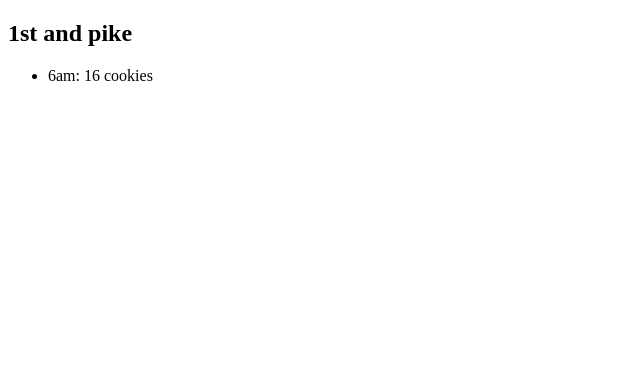
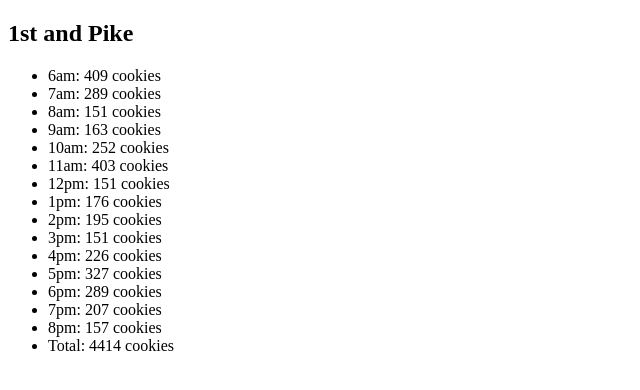
Before and after one commit to qlalberta/cookie-stand, a plain HTML site: page sales_page/index.html in a window 1280 px wide. Shown: the whole page, without its empty margins (0-640 px from the left). Drawn offline with Linux system fonts and the light colour scheme.

Commit message:
finished displaying to the browser for the first location

```diff
--- a/sales_page/index.html
+++ b/sales_page/index.html
@@ -4,11 +4,14 @@
   <title>sales page</title>
 </head>
 <body>
-  <div id = 'sales'>
-    <h2>1st and pike</h2>
+  <div id='pike'>
+    <!-- <h2>1st and pike</h2>
     <ul>
       <li>6am: 16 cookies</li>
-    </ul>
+    </ul> -->
+
+
+
   </div>
 <script src="js/app.js"></script>
 </body>
--- a/sales_page/js/app.js
+++ b/sales_page/js/app.js
@@ -156,11 +156,32 @@ for (var m = 0; m < 15; m++) {
 }
 
 // generate the list on the browser
-// we need to:
-// get (from the DOM) who the parent element is going to be. where am I attaching this new element
-
-
 //The list should have
 // hour
 // number of cookies
 // store it in the list
+// we need to:
+// get (from the DOM) who the parent element is going to be. where am I attaching this new element
+var parentElement = document.getElementById('pike');
+
+//creat new elements
+var article = document.createElement('article');
+parentElement.appendChild(article);
+
+// for(var o = 0;o < )
+var h2 = document.createElement('h2');
+article.appendChild(h2);
+h2.textContent = pikeSales.location;
+
+var ul = document.createElement('ul');
+article.appendChild(ul);
+
+for (var n = 0; n < 16; n++) {
+  var li = document.createElement('li');
+  ul.appendChild(li);
+  if (n != 15 ) {
+    li.textContent = hourList1[n] + ': ' + alkiSalesPerHourList[n] + ' cookies';}
+  else {
+    li.textContent = 'Total: ' + pikeSum + ' cookies';
+  }
+}
```
